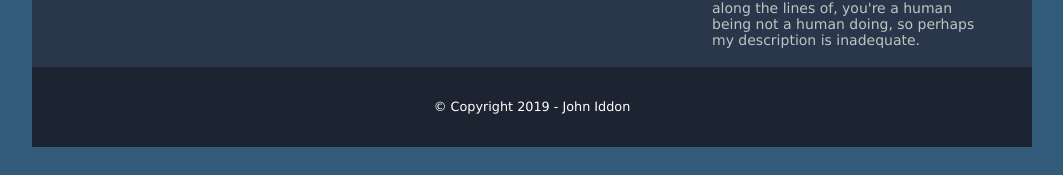
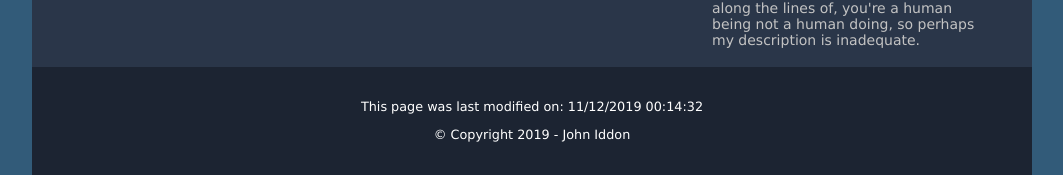
Before and after one commit to johniddon/johniddon.github.io, a plain HTML site: page index.html in a window 1280 px wide. Shown: the part 733-908 px from the top of the page, without its empty margins (108-1171 px from the left). Before the commit the page ends 880 px from the top, so only its background shows below. Drawn offline with Linux system fonts and the light colour scheme.

Commit message:
Page modification dates added.

```diff
--- a/index.html
+++ b/index.html
@@ -49,6 +49,12 @@
 	<p>David Maybury-Lewis said something along the lines of, you're a human being not a human doing, so perhaps my description is inadequate.</p>
 	</aside>
     <footer>
+	  <p>This page was last modified on: <span id="modTime"></span></p>
+
+	  <script>
+		document.getElementById("modTime").innerHTML = document.lastModified;
+	  </script>
+
 	  <p>© Copyright 2019 - John Iddon</p>
     </footer>
     <script type="text/javascript" src="js/menu.js"></script>
```
Also changed, not shown: buildLog.html (+8 -0 lines), liveData.html (+6 -0 lines), loraDetails.html (+6 -0 lines), loraGPS.html (+7 -0 lines).
